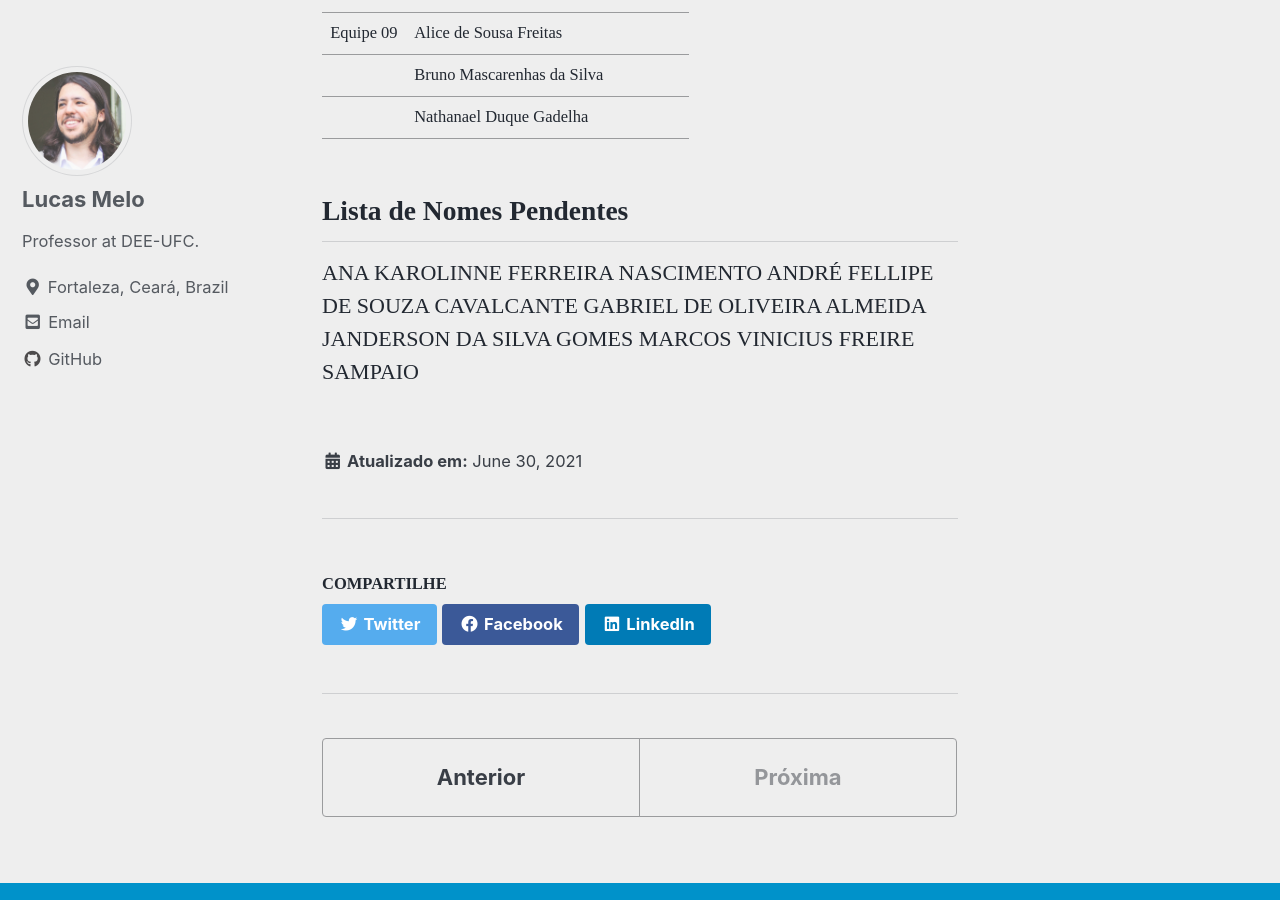
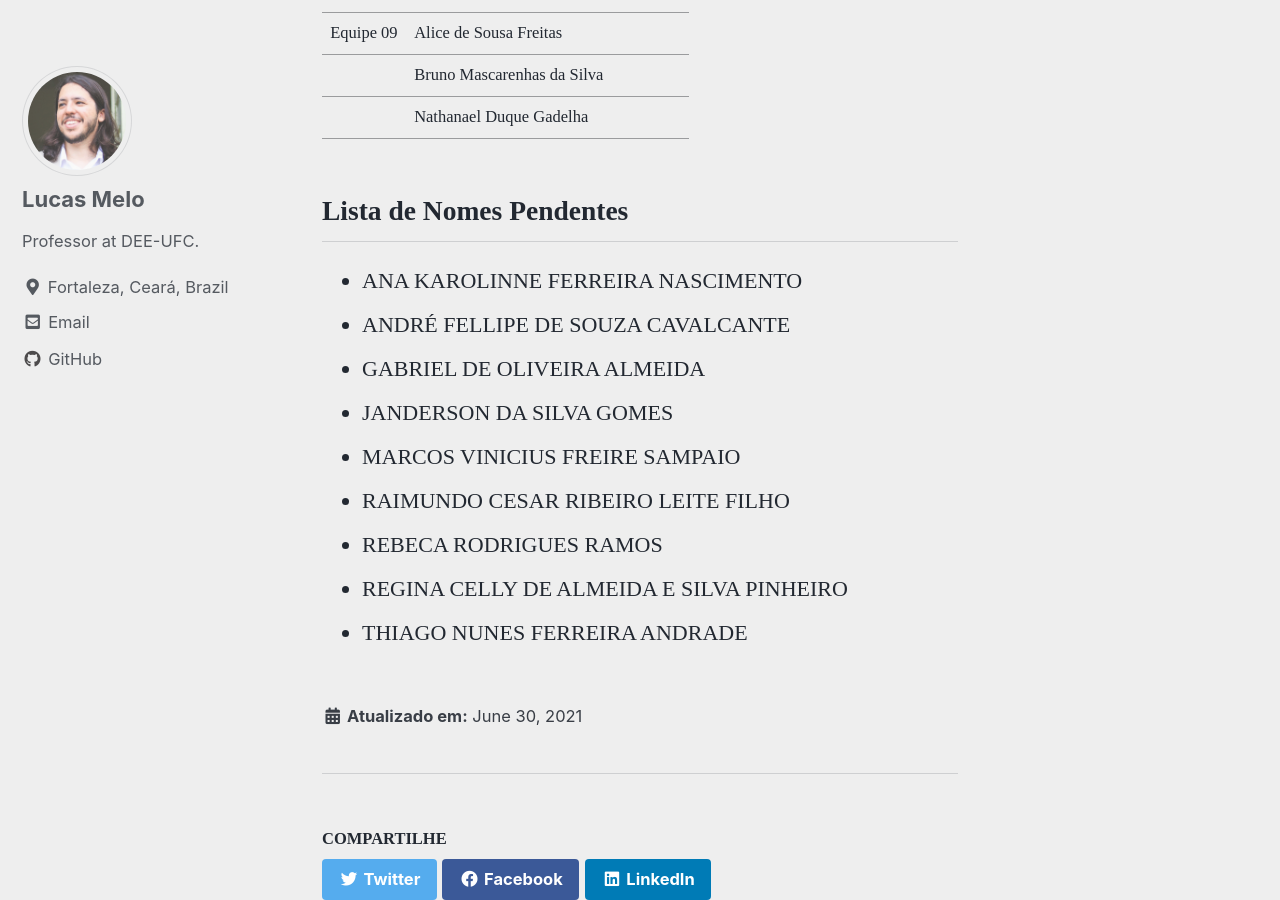
Before and after one commit to lucassm/lucassm.github.io, a Jekyll site: the page built from _teaching/DEE-2021/Trabalho-01/equipes.md, in a window 1280 px wide and 900 px high, scrolled down 1748 px. Built offline with Jekyll 4.4.1, drawn with Linux system fonts in a browser that asks for light colours; cached includes are drawn as plain includes; some web fonts are replaced.

```diff
--- a/_teaching/DEE-2021/Trabalho-01/equipes.md
+++ b/_teaching/DEE-2021/Trabalho-01/equipes.md
@@ -52,8 +52,12 @@
 
 ## Lista de Nomes Pendentes
 
-ANA KAROLINNE FERREIRA NASCIMENTO
-ANDRÉ FELLIPE DE SOUZA CAVALCANTE
-GABRIEL DE OLIVEIRA ALMEIDA
-JANDERSON DA SILVA GOMES
-MARCOS VINICIUS FREIRE SAMPAIO
+- ANA KAROLINNE FERREIRA NASCIMENTO
+- ANDRÉ FELLIPE DE SOUZA CAVALCANTE
+- GABRIEL DE OLIVEIRA ALMEIDA
+- JANDERSON DA SILVA GOMES
+- MARCOS VINICIUS FREIRE SAMPAIO
+- RAIMUNDO CESAR RIBEIRO LEITE FILHO
+- REBECA RODRIGUES RAMOS
+- REGINA CELLY DE ALMEIDA E SILVA PINHEIRO
+- THIAGO NUNES FERREIRA ANDRADE
```
